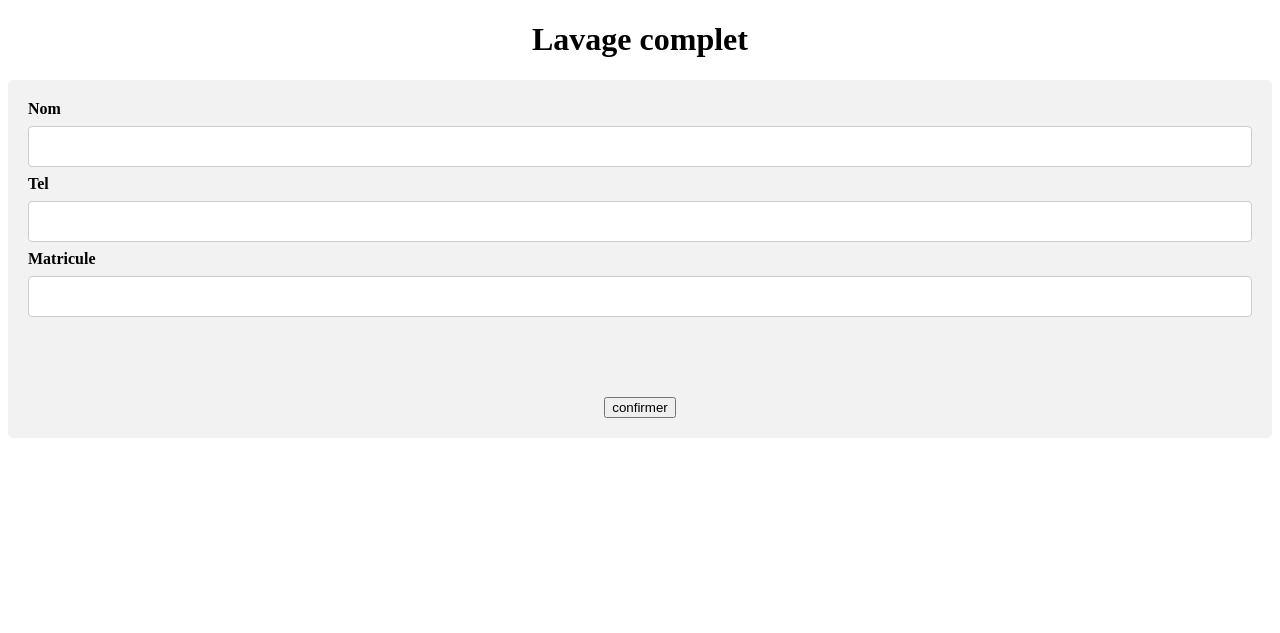
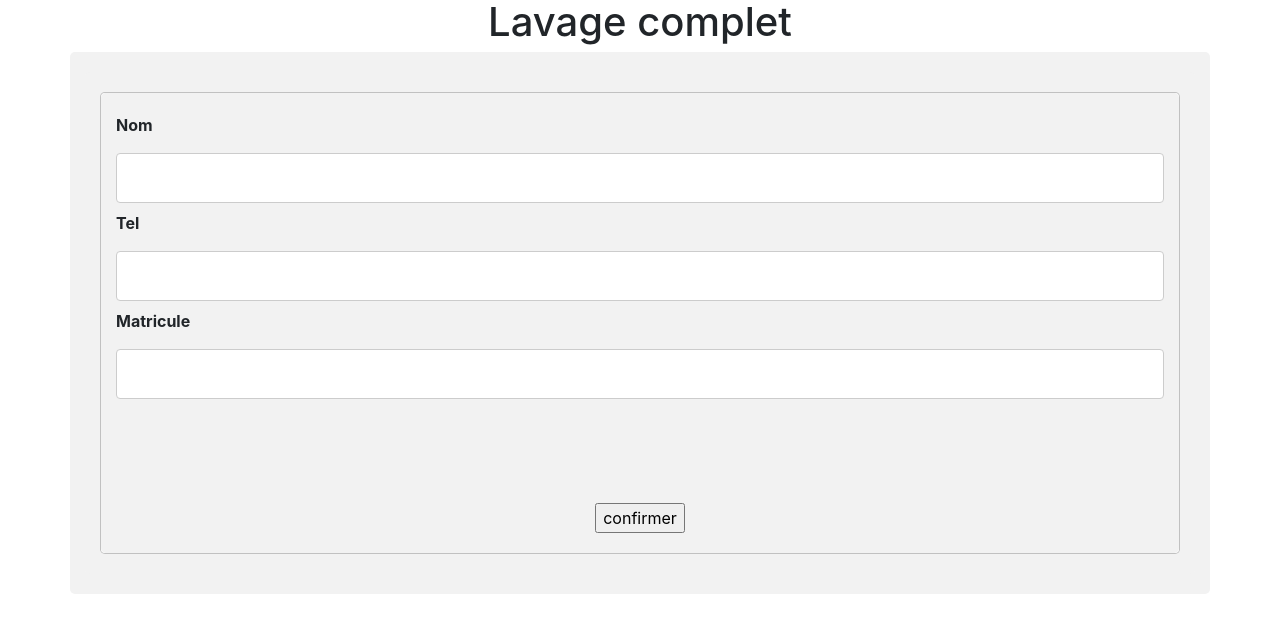
Before and after one commit to firchatn/reserve-app, a PHP site: page /complet.php in a window 1280 px wide. Shown: the top 633 px of the page. Run offline with PHP 8.4, Linux system fonts and the light colour scheme; some libraries are stand-ins or nearby versions.

Commit message:
change form style

```diff
--- a/complet.php
+++ b/complet.php
@@ -3,7 +3,7 @@
 <head>
 <title>Lavage complet</title>
 <link rel="stylesheet" href="http://netdna.bootstrapcdn.com/font-awesome/4.0.3/css/font-awesome.min.css">
-
+<link rel="stylesheet" href="https://maxcdn.bootstrapcdn.com/bootstrap/4.0.0-beta/css/bootstrap.min.css" integrity="sha384-/Y6pD6FV/Vv2HJnA6t+vslU6fwYXjCFtcEpHbNJ0lyAFsXTsjBbfaDjzALeQsN6M" crossorigin="anonymous">
 <style>
 input[type=text], select {
     width: 100%;
@@ -38,6 +38,9 @@ div {
 </style>
 </head>
 <center><h1> Lavage complet </h1></center>
+<div class="container">
+<div class="col-12 col-md-12">
+
  <form class='modal-content animate' action='lcomplet.php' method='post' enctype="multipart/form-data">
     <div class='container'>
 	  <label><b>Nom</b></label>
@@ -60,6 +63,8 @@ div {
 	 <br>
 	 <center>
 	 <button type="sumbit" >confirmer </button>
+     </div>
+     </div>
 	 </center>
 	 </body>
 	 </html>
```
